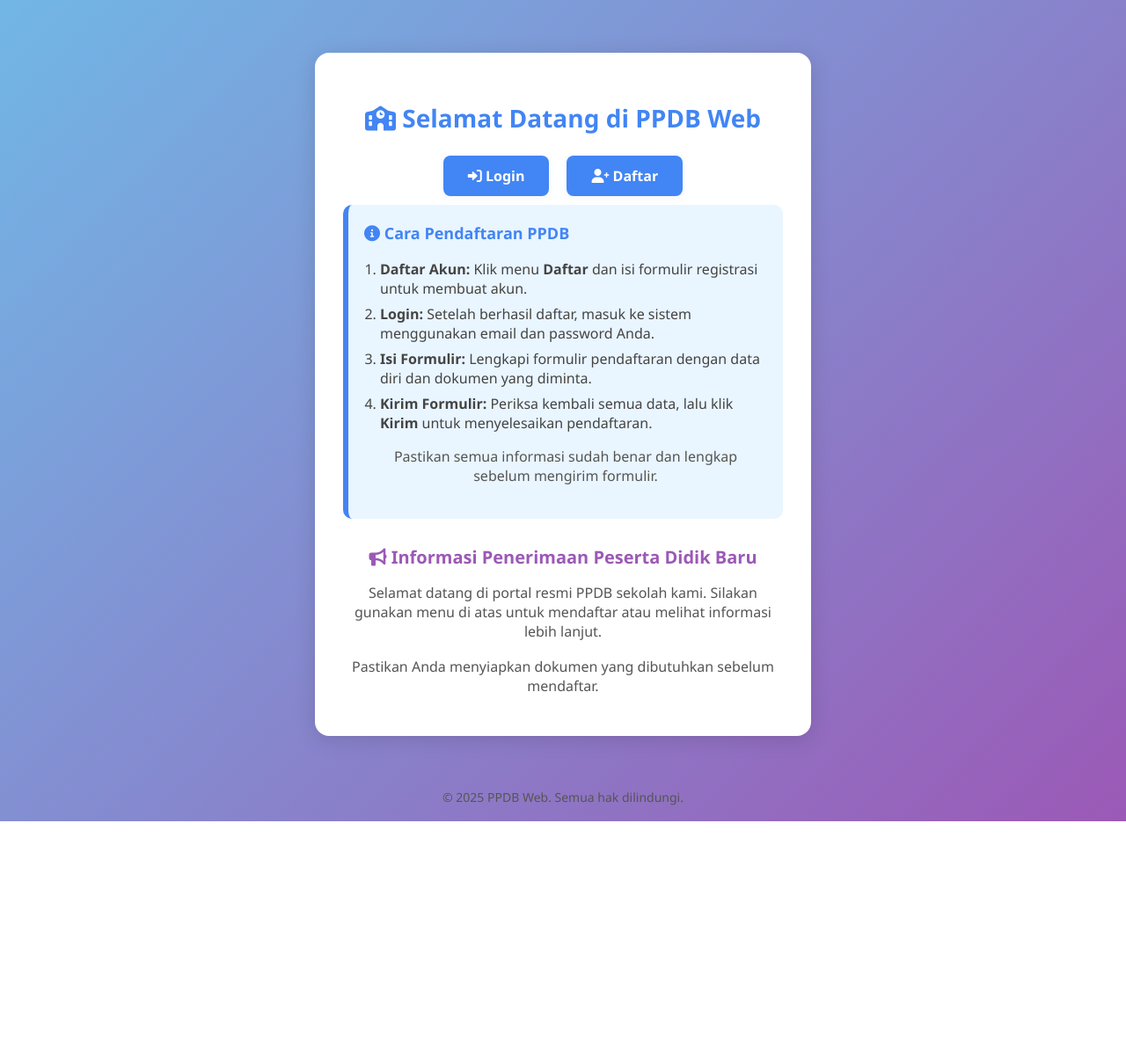
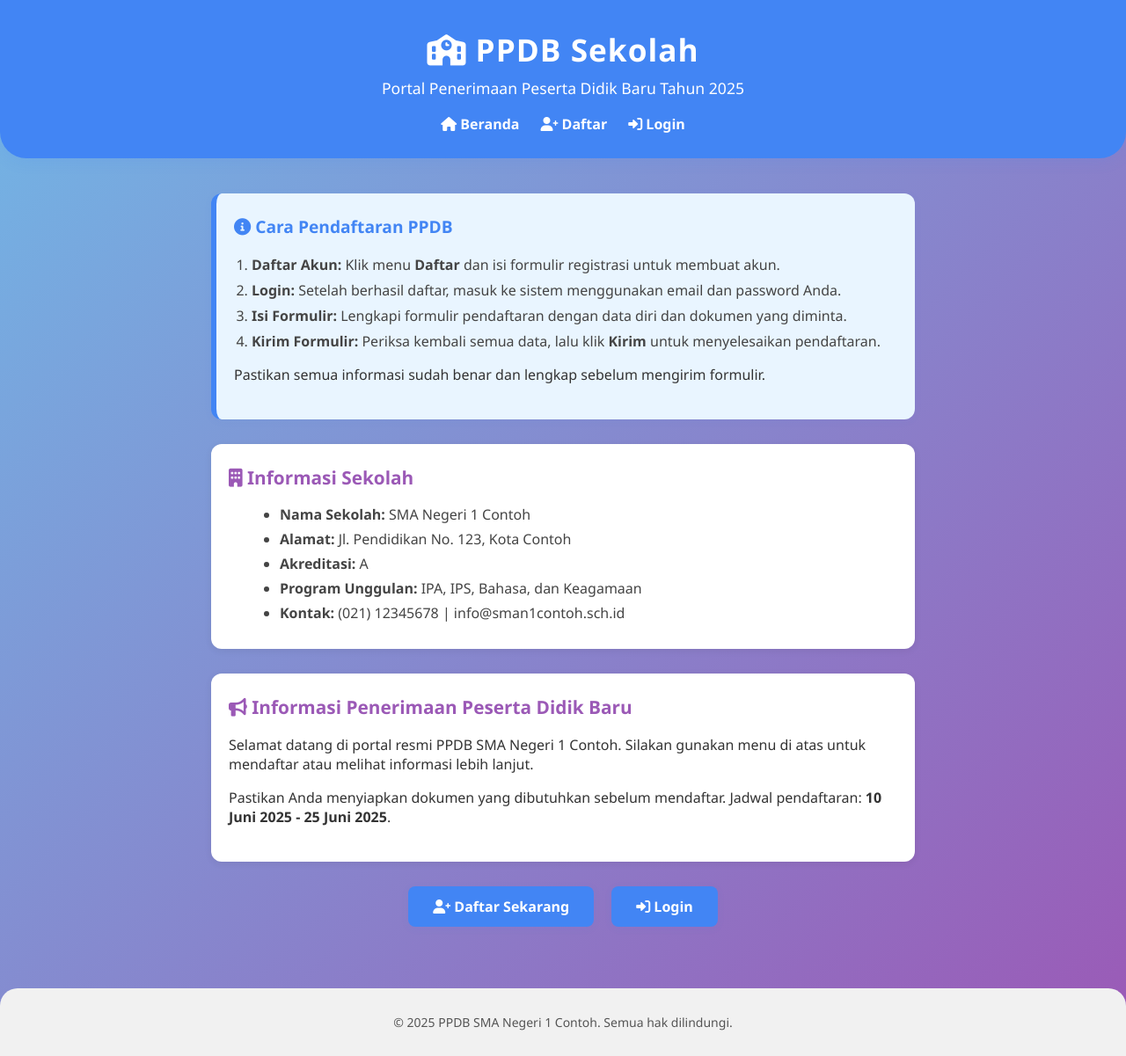
Before and after one commit to irenekrismawati/projek-ppdb, a Flask app: page / in a window 1280 px wide. Shown: the whole page at 88% size. Before the commit the page ends 934 px from the top, so only its background shows below. Run offline with Flask 3, Linux system fonts and the light colour scheme.

Commit message:
Refactor index template: update title, enhance layout and styling, and add school information sections for improved user experience

```diff
--- a/ppdb-web/app/templates/index.html
+++ b/ppdb-web/app/templates/index.html
@@ -3,61 +3,100 @@
 <head>
     <meta charset="UTF-8">
     <meta name="viewport" content="width=device-width, initial-scale=1.0">
-    <title>PPDB Web</title>
+    <title>PPDB Sekolah - Portal Penerimaan Peserta Didik Baru</title>
     <link rel="stylesheet" href="https://cdnjs.cloudflare.com/ajax/libs/font-awesome/6.0.0/css/all.min.css">
     <style>
         body {
-            min-height: 100vh;
-            background: linear-gradient(135deg, #71b7e6, #9b59b6);
             font-family: 'Segoe UI', Arial, sans-serif;
             margin: 0;
             padding: 0;
+            background: linear-gradient(135deg, #71b7e6, #9b59b6);
+            color: #333;
         }
-        .container {
-            max-width: 500px;
-            margin: 60px auto;
-            background: #fff;
-            border-radius: 16px;
-            box-shadow: 0 4px 24px rgba(0,0,0,0.13);
-            padding: 36px 32px 28px 32px;
+        header {
+            background: #4285f4;
+            color: white;
+            padding: 32px 0 18px 0;
+            text-align: center;
+            border-bottom-left-radius: 30px;
+            border-bottom-right-radius: 30px;
+            box-shadow: 0 4px 16px rgba(66,133,244,0.13);
         }
-        h1 {
-            color: #4285f4;
-            text-align: center;
-            margin-bottom: 18px;
-            font-size: 28px;
+        header h1 {
+            margin: 0 0 8px 0;
+            font-size: 2.2rem;
+            letter-spacing: 1px;
         }
-        h2 {
-            color: #9b59b6;
-            margin-top: 30px;
-            margin-bottom: 12px;
-            font-size: 20px;
-            text-align: center;
+        header p {
+            margin: 0 0 18px 0;
+            font-size: 1.1rem;
+        }
+        nav ul {
+            list-style: none;
+            padding: 0;
+            margin: 0 0 10px 0;
+            display: flex;
+            justify-content: center;
+            gap: 24px;
+        }
+        nav ul li {
+            display: inline;
+        }
+        nav ul li a {
+            color: #fff;
+            text-decoration: none;
+            font-weight: bold;
+            font-size: 1rem;
+            transition: color 0.2s;
+        }
+        nav ul li a:hover {
+            color: #ffd700;
+            text-decoration: underline;
+        }
+        main {
+            padding: 40px 10px 20px 10px;
+            max-width: 800px;
+            margin: 0 auto;
         }
         .info-box {
             background: #e9f5ff;
             border-left: 6px solid #4285f4;
-            padding: 20px 18px;
-            border-radius: 10px;
+            padding: 24px 20px;
+            border-radius: 12px;
             margin-bottom: 28px;
+            box-shadow: 0 2px 8px rgba(66,133,244,0.07);
         }
         .info-box h3 {
             margin-top: 0;
             color: #4285f4;
-            font-size: 18px;
+            font-size: 1.2rem;
         }
         ol {
-            padding-left: 18px;
+            padding-left: 20px;
             color: #444;
             margin-bottom: 10px;
         }
         ol li {
             margin-bottom: 7px;
         }
-        p {
-            color: #555;
-            margin-bottom: 18px;
-            text-align: center;
+        .school-info {
+            background: #fff;
+            border-radius: 12px;
+            padding: 24px 20px;
+            box-shadow: 0 2px 8px rgba(0,0,0,0.07);
+            margin-bottom: 28px;
+        }
+        .school-info h2 {
+            color: #9b59b6;
+            margin-top: 0;
+            font-size: 1.3rem;
+        }
+        .school-info ul {
+            margin: 0 0 0 18px;
+            color: #444;
+        }
+        .school-info li {
+            margin-bottom: 6px;
         }
         .actions {
             display: flex;
@@ -81,30 +120,42 @@
             background: #3367d6;
         }
         footer {
+            background: #f1f1f1;
             text-align: center;
-            color: #888;
+            padding: 15px;
+            font-size: 14px;
             margin-top: 40px;
-            font-size: 14px;
+            color: #555;
+            border-top-left-radius: 20px;
+            border-top-right-radius: 20px;
         }
         @media (max-width: 600px) {
-            .container {
-                padding: 20px 8px 16px 8px;
+            nav ul {
+                flex-direction: column;
+                gap: 10px;
             }
-            .actions {
-                flex-direction: column;
-                gap: 12px;
+            main {
+                padding: 20px 2px 10px 2px;
             }
         }
     </style>
 </head>
 <body>
-    <div class="container">
-        <h1><i class="fas fa-school"></i> Selamat Datang di PPDB Web</h1>
-        <div class="actions">
-            <a href="{{ url_for('auth_bp.login') }}"><i class="fas fa-sign-in-alt"></i> Login</a>
-            <a href="{{ url_for('auth_bp.register') }}"><i class="fas fa-user-plus"></i> Daftar</a>
-        </div>
-        <div class="info-box">
+    <header>
+        <h1><i class="fas fa-school"></i> PPDB Sekolah</h1>
+        <p>Portal Penerimaan Peserta Didik Baru Tahun 2025</p>
+        <nav>
+            <ul>
+                <li><a href="{{ url_for('main_bp.index') }}"><i class="fas fa-home"></i> Beranda</a></li>
+                <li><a href="{{ url_for('auth_bp.register') }}"><i class="fas fa-user-plus"></i> Daftar</a></li>
+                <li><a href="{{ url_for('auth_bp.login') }}"><i class="fas fa-sign-in-alt"></i> Login</a></li>
+            </ul>
+        </nav>
+    </header>
+
+    <main>
+        <!-- Petunjuk Pendaftaran -->
+        <section class="info-box">
             <h3><i class="fas fa-info-circle"></i> Cara Pendaftaran PPDB</h3>
             <ol>
                 <li><strong>Daftar Akun:</strong> Klik menu <b>Daftar</b> dan isi formulir registrasi untuk membuat akun.</li>
@@ -113,15 +164,35 @@
                 <li><strong>Kirim Formulir:</strong> Periksa kembali semua data, lalu klik <b>Kirim</b> untuk menyelesaikan pendaftaran.</li>
             </ol>
             <p>Pastikan semua informasi sudah benar dan lengkap sebelum mengirim formulir.</p>
+        </section>
+
+        <!-- Informasi Sekolah -->
+        <section class="school-info">
+            <h2><i class="fas fa-building"></i> Informasi Sekolah</h2>
+            <ul>
+                <li><strong>Nama Sekolah:</strong> SMA Negeri 1 Contoh</li>
+                <li><strong>Alamat:</strong> Jl. Pendidikan No. 123, Kota Contoh</li>
+                <li><strong>Akreditasi:</strong> A</li>
+                <li><strong>Program Unggulan:</strong> IPA, IPS, Bahasa, dan Keagamaan</li>
+                <li><strong>Kontak:</strong> (021) 12345678 | info@sman1contoh.sch.id</li>
+            </ul>
+        </section>
+
+        <!-- Informasi tambahan -->
+        <section class="school-info">
+            <h2><i class="fas fa-bullhorn"></i> Informasi Penerimaan Peserta Didik Baru</h2>
+            <p>Selamat datang di portal resmi PPDB SMA Negeri 1 Contoh. Silakan gunakan menu di atas untuk mendaftar atau melihat informasi lebih lanjut.</p>
+            <p>Pastikan Anda menyiapkan dokumen yang dibutuhkan sebelum mendaftar. Jadwal pendaftaran: <b>10 Juni 2025 - 25 Juni 2025</b>.</p>
+        </section>
+
+        <div class="actions">
+            <a href="{{ url_for('auth_bp.register') }}"><i class="fas fa-user-plus"></i> Daftar Sekarang</a>
+            <a href="{{ url_for('auth_bp.login') }}"><i class="fas fa-sign-in-alt"></i> Login</a>
         </div>
-        <section>
-            <h2><i class="fas fa-bullhorn"></i> Informasi Penerimaan Peserta Didik Baru</h2>
-            <p>Selamat datang di portal resmi PPDB sekolah kami. Silakan gunakan menu di atas untuk mendaftar atau melihat informasi lebih lanjut.</p>
-            <p>Pastikan Anda menyiapkan dokumen yang dibutuhkan sebelum mendaftar.</p>
-        </section>
-    </div>
+    </main>
+
     <footer>
-        <p>&copy; {{ current_year or '2025' }} PPDB Web. Semua hak dilindungi.</p>
+        <p>&copy; {{ current_year or '2025' }} PPDB SMA Negeri 1 Contoh. Semua hak dilindungi.</p>
     </footer>
 </body>
 </html>
```
Also changed, not shown: ppdb-web/app/templates/dashboard.html (deleted, +0 -106 lines).
